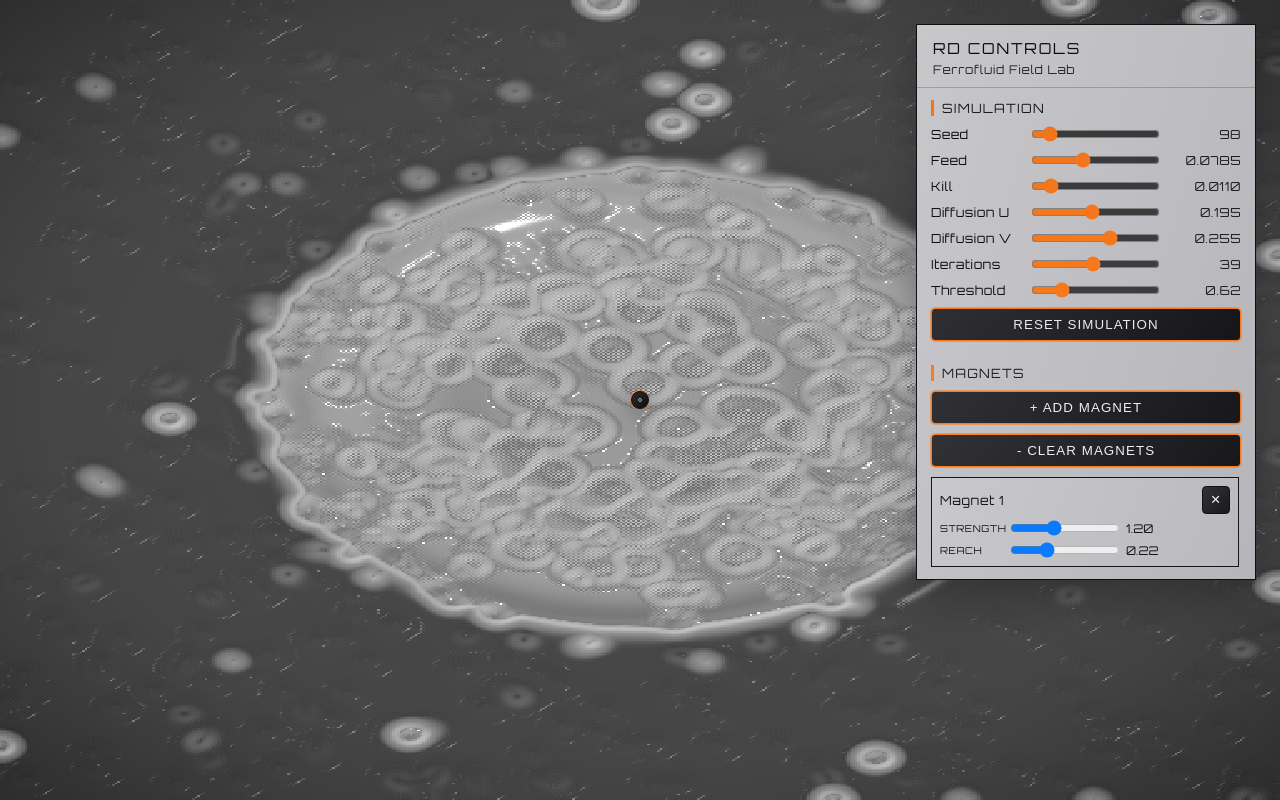
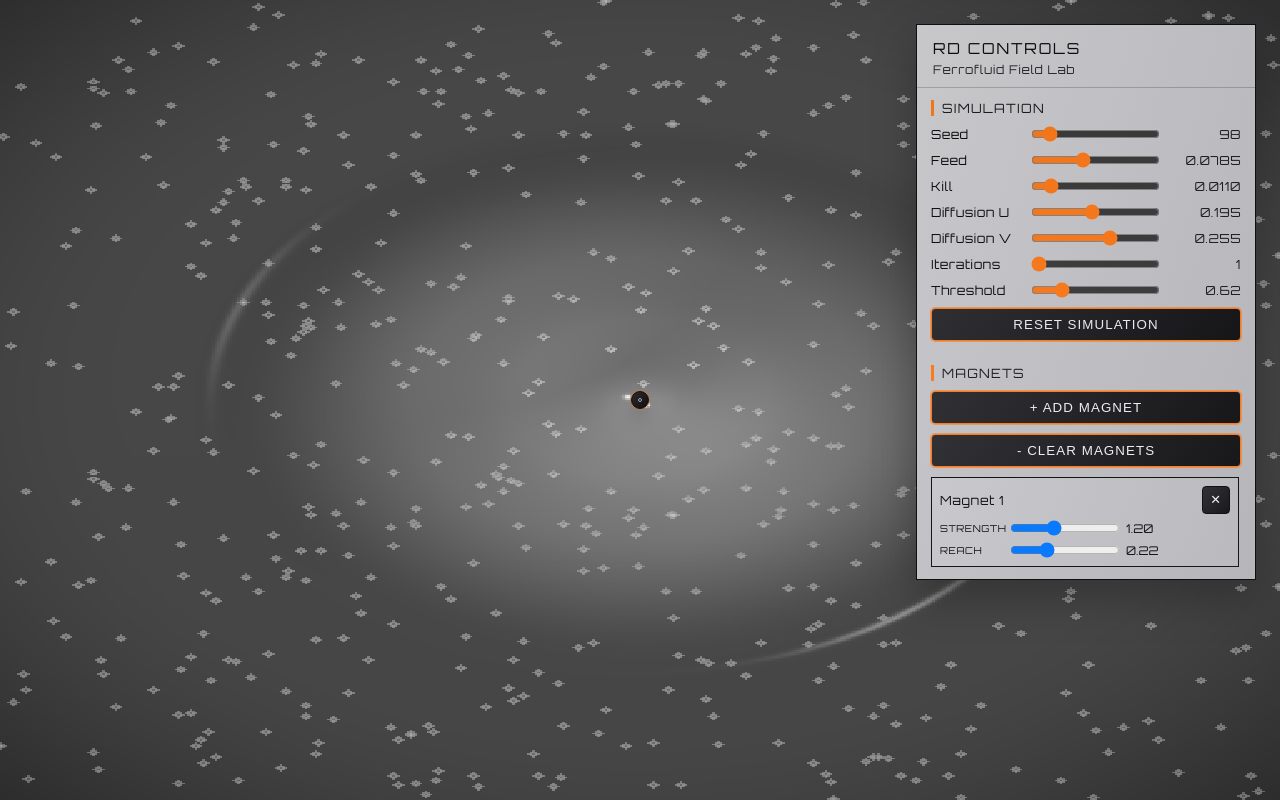
Before and after one commit to ekimroyrp/251213_MorphogenFields, a website built with Vite: page index.html in a window 1280 px wide. Built offline with nearby package versions, Linux system fonts and the light colour scheme; animation ran at ten frames a second.

Commit message:
Reset iterations to 1 on seed changes and default

```diff
--- a/index.html
+++ b/index.html
@@ -43,8 +43,8 @@
           </label>
           <label class="field">
             <span>Iterations</span>
-            <input id="iterations" type="range" min="1" max="80" step="1" value="39" />
-            <output id="iterations-val">39</output>
+            <input id="iterations" type="range" min="1" max="80" step="1" value="1" />
+            <output id="iterations-val">1</output>
           </label>
           <label class="field">
             <span>Threshold</span>
--- a/src/main.ts
+++ b/src/main.ts
@@ -25,7 +25,7 @@ const DEFAULT_PARAMS = {
   du: 0.195,
   dv: 0.255,
   dt: 1.0,
-  iterations: 39,
+  iterations: 1,
   fieldThreshold: 0.62
 };
 const DEFAULT_SEED = 735;
@@ -404,7 +404,6 @@ function bindSlider(
   input.addEventListener("input", () => {
     const v = parseFloat(input.value);
     update(v);
-    queueSimulation(params.iterations);
     scheduleSave();
   });
   update(parseFloat(input.value));
@@ -426,7 +425,8 @@ function setupUI() {
       seedMaterial.uniforms.seed.value = v;
       simIndex = 0;
       seedSimulation();
-      queueSimulation(params.iterations);
+      params.iterations = DEFAULT_PARAMS.iterations;
+      setSliderValue("iterations", params.iterations, (val) => val.toFixed(0));
       scheduleSave();
     },
     (v) => v.toFixed(0),
@@ -436,7 +436,15 @@ function setupUI() {
   bindSlider("kill", (v) => (params.kill = v), (v) => v.toFixed(4), params.kill);
   bindSlider("du", (v) => (params.du = v), (v) => v.toFixed(3), params.du);
   bindSlider("dv", (v) => (params.dv = v), (v) => v.toFixed(3), params.dv);
-  bindSlider("iterations", (v) => (params.iterations = v), (v) => v.toFixed(0), params.iterations);
+  bindSlider(
+    "iterations",
+    (v) => {
+      params.iterations = v;
+      queueSimulation(params.iterations);
+    },
+    (v) => v.toFixed(0),
+    params.iterations
+  );
   bindSlider(
     "threshold",
     (v) => (params.fieldThreshold = v),
@@ -458,7 +466,6 @@ function setupUI() {
     setSliderValue("iterations", params.iterations, (v) => v.toFixed(0));
     setSliderValue("threshold", params.fieldThreshold, (v) => v.toFixed(2));
     seedSimulation();
-    queueSimulation(params.iterations);
     scheduleSave();
   });
   clearBtn?.addEventListener("click", () => {
@@ -506,7 +513,7 @@ function setupUI() {
 function loadOrInitialize() {
   const saved = loadState();
   if (saved?.params) {
-    params = { ...params, ...saved.params };
+    params = { ...params, ...saved.params, iterations: DEFAULT_PARAMS.iterations };
   }
   // Position panel before display to avoid jump
   if (saved?.panel) {
```
